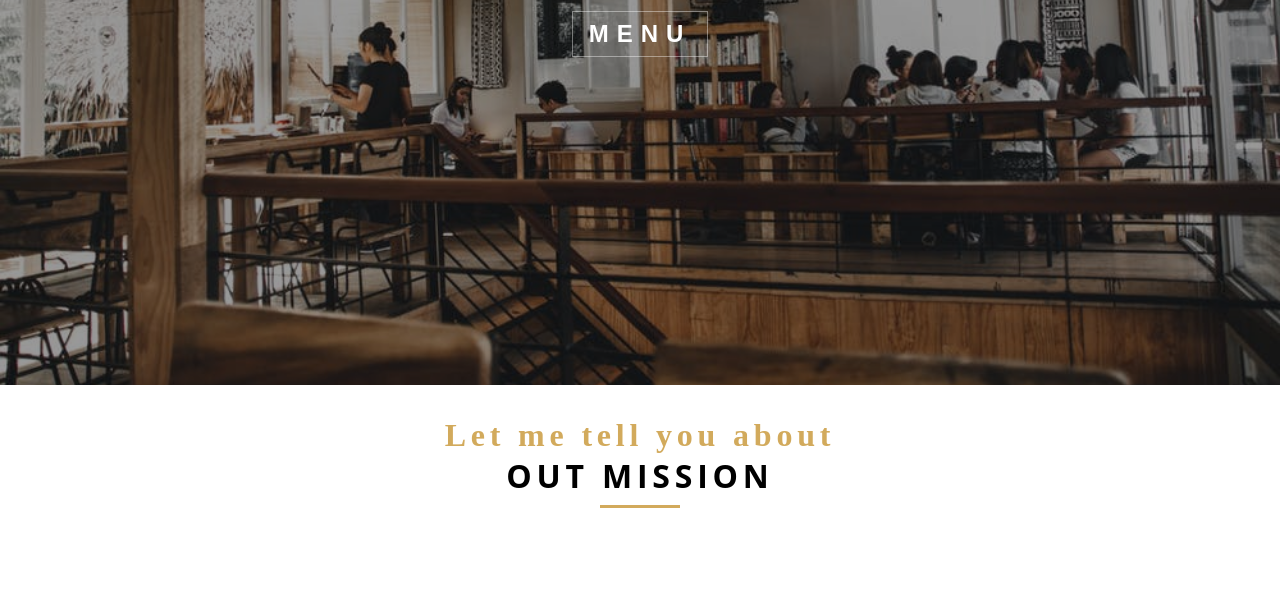
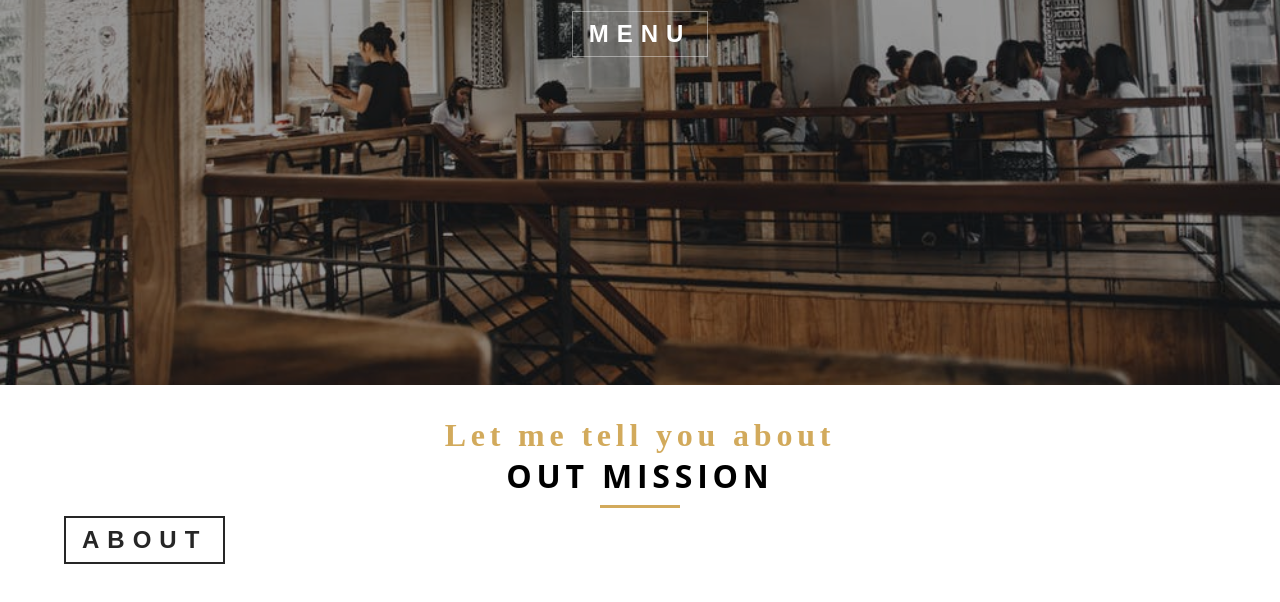
Before and after one commit to guhandelta/GatsbyRestaurant, a Gatsby site: page / in a window 1280 px wide. Shown: the part 416-1018 px from the top of the page. Before the commit the page ends 964 px from the top, so only its background shows below. Built offline with nearby package versions, Linux system fonts and the light colour scheme; Gatsby itself is replaced by a stand-in of ours.

Commit message:
Created SectionButton for the Quick Info Section

```diff
--- a/src/components/HomePageComponents/QuickInfo.js
+++ b/src/components/HomePageComponents/QuickInfo.js
@@ -1,11 +1,12 @@
 import React, { Component } from "react"
-import { Section, Title } from "../../utils"
+import { Section, Title, SectionButton } from "../../utils"
 
 export default class QuickInfo extends Component {
   render() {
     return (
       <Section>
         <Title message="Let me tell you about" title="Out Mission" />
+        <SectionButton>About</SectionButton>
       </Section>
     )
   }
--- a/src/utils/Button.js
+++ b/src/utils/Button.js
@@ -22,4 +22,13 @@
   }
 `
 
-export { BannerButton }
+const SectionButton = styled(BannerButton)`
+  color: ${styles.colors.mainBlack};
+  ${styles.border({ color: `${styles.colors.mainBlack}` })};
+  &:hover {
+    background: ${styles.colors.mainBlack};
+    color: ${styles.colors.mainGold};
+  }
+`
+
+export { BannerButton, SectionButton }
--- a/src/utils/index.js
+++ b/src/utils/index.js
@@ -1,7 +1,16 @@
 import * as styles from "./styles"
 import { HomeHeader, PageHeader } from "./Header"
 import Banner from "./Banner"
-import { BannerButton } from "./Button"
+import { BannerButton, SectionButton } from "./Button"
 import { Section } from "./Section"
 import Title from "./Title"
-export { styles, HomeHeader, PageHeader, Banner, BannerButton, Section, Title }
+export {
+  styles,
+  HomeHeader,
+  PageHeader,
+  Banner,
+  BannerButton,
+  Section,
+  Title,
+  SectionButton,
+}
```
